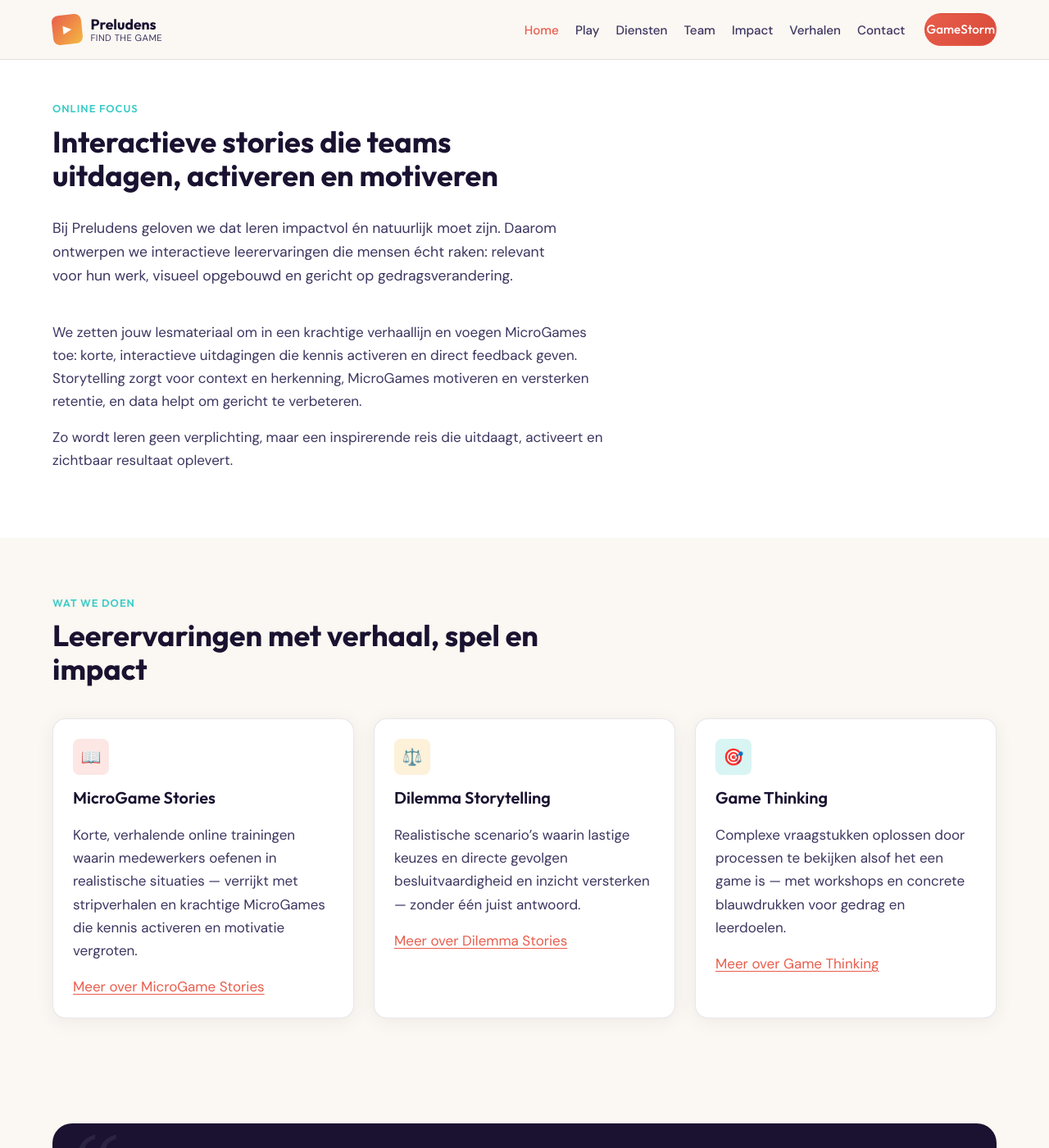
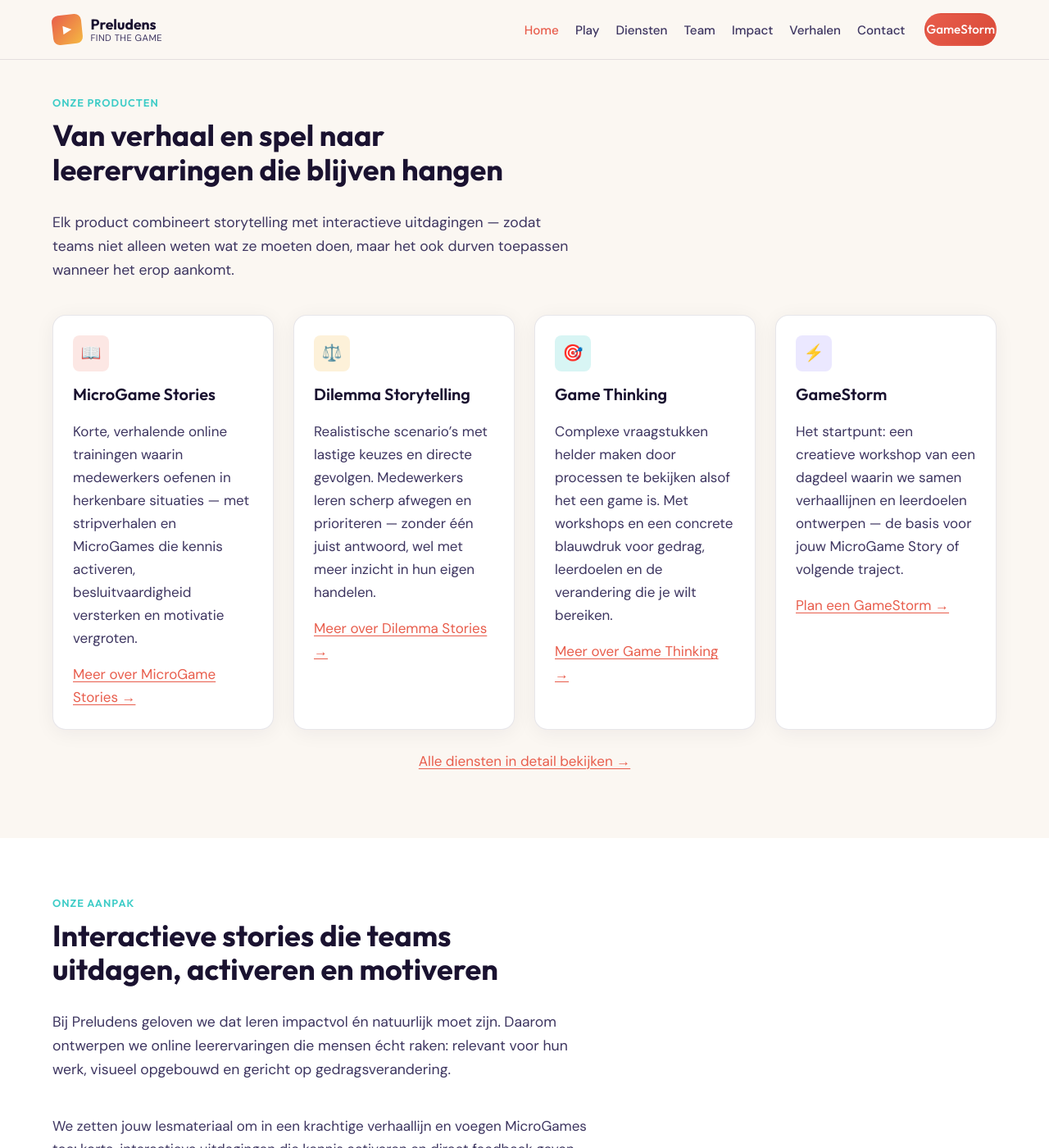
Before and after one commit to Preludens/preludens-website, a Jekyll site: the page built from index.md, in a window 1280 px wide and 1400 px high, scrolled down 744 px. Shown: the whole window at 82% size. Built offline with Jekyll 4.4.1, drawn with Linux system fonts in a browser that asks for light colours; some of the changed text lies outside the part shown.

Commit message:
Verfijn homepagetekst: producten centraal, geen bedrijfskritische info
- Hero afgestemd op live Preludens-boodschap (nieuwsgierigheid, herkenning, feedback)
- Productensectie direct onder hero met vier kaarten inclusief GameStorm
- Verwijdering van data-/meetgerichte formulering op de homepage
- Compactere Play-sectie en duidelijkere verkoop-CTA naar contact en verhalen

Co-authored-by: Jan-Willem Manenschijn <github@manenschijn.com>

```diff
--- a/index.md
+++ b/index.md
@@ -1,7 +1,7 @@
 ---
 layout: default
 title: Home
-description: Activeer je team en bereid ze voor op de toekomst met storytelling en MicroGames.
+description: Interactieve leerervaringen met verhaal en MicroGames — uitdagend, activerend en motiverend voor teams.
 body_class: page-home
 ---
 
@@ -11,15 +11,15 @@ body_class: page-home
       <p class="hero-eyebrow">Challenge · activate · motivate</p>
       <h1>Activeer je team en bereid ze voor op de toekomst.</h1>
       <p class="hero-lead">
-        Wij bereiden teams voor op de werkelijkheid van morgen door ze nu al ervaringen te bieden die ertoe doen.
-        Via storytelling en MicroGames zetten we medewerkers in realistische situaties waar ze moeten kiezen, handelen en leren.
+        Wij creëren leerervaringen die nieuwsgierigheid prikkelen en herkenning bieden, zodat kennis langer blijft hangen.
       </p>
       <p>
-        We dagen hen uit, activeren we hun denkkracht en motiveren we hen om sterker en zelfverzekerder te presteren wanneer het er écht op aankomt.
+        Met uitdagingen, keuzes en directe feedback voelen medewerkers zich betrokken, intrinsiek gemotiveerd en ervaren ze de impact op hun werk.
+        Via storytelling en MicroGames oefenen ze in realistische situaties waar ze moeten kiezen, handelen en leren.
       </p>
       <div class="hero-actions">
         <a class="btn btn-primary" href="{{ '/contact/' | relative_url }}">Start met een GameStorm</a>
-        <a class="btn btn-secondary" href="{{ '/diensten/' | relative_url }}">Onze diensten</a>
+        <a class="btn btn-secondary" href="#producten">Bekijk onze producten</a>
       </div>
     </div>
     <div class="hero-visual" aria-hidden="true">
@@ -33,59 +33,79 @@ body_class: page-home
   </div>
 </section>
 
-<section class="section section--alt" id="online-focus">
+<section class="section" id="producten">
   <div class="container">
     <div class="section-header">
-      <span class="section-label">Online focus</span>
-      <h2>Interactieve stories die teams uitdagen, activeren en motiveren</h2>
+      <span class="section-label">Onze producten</span>
+      <h2>Van verhaal en spel naar leerervaringen die blijven hangen</h2>
       <p>
-        Bij Preludens geloven we dat leren impactvol én natuurlijk moet zijn. Daarom ontwerpen we interactieve leerervaringen die mensen écht raken:
-        relevant voor hun werk, visueel opgebouwd en gericht op gedragsverandering.
+        Elk product combineert storytelling met interactieve uitdagingen — zodat teams niet alleen weten wat ze moeten doen,
+        maar het ook durven toepassen wanneer het erop aankomt.
       </p>
-    </div>
-    <div class="prose">
-      <p>
-        We zetten jouw lesmateriaal om in een krachtige verhaallijn en voegen MicroGames toe: korte, interactieve uitdagingen die kennis activeren en direct feedback geven.
-        Storytelling zorgt voor context en herkenning, MicroGames motiveren en versterken retentie, en data helpt om gericht te verbeteren.
-      </p>
-      <p>
-        Zo wordt leren geen verplichting, maar een inspirerende reis die uitdaagt, activeert en zichtbaar resultaat oplevert.
-      </p>
-    </div>
-  </div>
-</section>
-
-<section class="section" id="diensten-preview">
-  <div class="container">
-    <div class="section-header">
-      <span class="section-label">Wat we doen</span>
-      <h2>Leerervaringen met verhaal, spel en impact</h2>
     </div>
     <div class="card-grid">
       <article class="card card--coral">
         <span class="card-icon" aria-hidden="true">📖</span>
         <h3>MicroGame Stories</h3>
         <p>
-          Korte, verhalende online trainingen waarin medewerkers oefenen in realistische situaties — verrijkt met stripverhalen en krachtige MicroGames die kennis activeren en motivatie vergroten.
+          Korte, verhalende online trainingen waarin medewerkers oefenen in herkenbare situaties — met stripverhalen en MicroGames
+          die kennis activeren, besluitvaardigheid versterken en motivatie vergroten.
         </p>
-        <a href="{{ '/diensten/#microgame-stories' | relative_url }}">Meer over MicroGame Stories</a>
+        <a href="{{ '/diensten/#microgame-stories' | relative_url }}">Meer over MicroGame Stories →</a>
       </article>
       <article class="card card--gold">
         <span class="card-icon" aria-hidden="true">⚖️</span>
         <h3>Dilemma Storytelling</h3>
         <p>
-          Realistische scenario’s waarin lastige keuzes en directe gevolgen besluitvaardigheid en inzicht versterken — zonder één juist antwoord.
+          Realistische scenario’s met lastige keuzes en directe gevolgen. Medewerkers leren scherp afwegen en prioriteren —
+          zonder één juist antwoord, wel met meer inzicht in hun eigen handelen.
         </p>
-        <a href="{{ '/diensten/#dilemma-storytelling' | relative_url }}">Meer over Dilemma Stories</a>
+        <a href="{{ '/diensten/#dilemma-storytelling' | relative_url }}">Meer over Dilemma Stories →</a>
       </article>
       <article class="card card--mint">
         <span class="card-icon" aria-hidden="true">🎯</span>
         <h3>Game Thinking</h3>
         <p>
-          Complexe vraagstukken oplossen door processen te bekijken alsof het een game is — met workshops en concrete blauwdrukken voor gedrag en leerdoelen.
+          Complexe vraagstukken helder maken door processen te bekijken alsof het een game is. Met workshops en een concrete blauwdruk
+          voor gedrag, leerdoelen en de verandering die je wilt bereiken.
         </p>
-        <a href="{{ '/diensten/#game-thinking' | relative_url }}">Meer over Game Thinking</a>
+        <a href="{{ '/diensten/#game-thinking' | relative_url }}">Meer over Game Thinking →</a>
       </article>
+      <article class="card card--lilac">
+        <span class="card-icon" aria-hidden="true">⚡</span>
+        <h3>GameStorm</h3>
+        <p>
+          Het startpunt: een creatieve workshop van een dagdeel waarin we samen verhaallijnen en leerdoelen ontwerpen —
+          de basis voor jouw MicroGame Story of volgende traject.
+        </p>
+        <a href="{{ '/contact/' | relative_url }}">Plan een GameStorm →</a>
+      </article>
+    </div>
+    <p style="margin-top: var(--space-md); text-align: center;">
+      <a href="{{ '/diensten/' | relative_url }}">Alle diensten in detail bekijken →</a>
+    </p>
+  </div>
+</section>
+
+<section class="section section--alt" id="aanpak">
+  <div class="container">
+    <div class="section-header">
+      <span class="section-label">Onze aanpak</span>
+      <h2>Interactieve stories die teams uitdagen, activeren en motiveren</h2>
+      <p>
+        Bij Preludens geloven we dat leren impactvol én natuurlijk moet zijn. Daarom ontwerpen we online leerervaringen
+        die mensen écht raken: relevant voor hun werk, visueel opgebouwd en gericht op gedragsverandering.
+      </p>
+    </div>
+    <div class="prose">
+      <p>
+        We zetten jouw lesmateriaal om in een krachtige verhaallijn en voegen MicroGames toe: korte, interactieve uitdagingen
+        die kennis activeren en direct feedback geven. Storytelling zorgt voor context en herkenning; MicroGames houden de energie
+        erin en versterken wat blijft hangen.
+      </p>
+      <p>
+        Zo wordt leren geen verplichting, maar een inspirerende reis — met merkbare impact in het dagelijks werk van je team.
+      </p>
     </div>
   </div>
 </section>
@@ -99,42 +119,41 @@ body_class: page-home
   </figure>
 </aside>
 
-<section class="section section--alt">
-  <div class="container">
-    <div class="cta-band">
-      <h2>Neem morgen de eerste stap</h2>
-      <p>Start met een GameStorm: een creatieve workshop van een dagdeel waarin we samen jouw verhaal vormgeven.</p>
-      <a class="btn btn-primary" href="{{ '/contact/' | relative_url }}">Plan een GameStorm</a>
-    </div>
-    <div class="prose prose--wide">
-      <p>
-        Wil je jouw online leren omzetten in een verhaal dat mensen écht raakt? Met de structuur van de Hero's Journey ontwerpen we één of twee krachtige verhaallijnen en koppelen daar 4 tot 5 leerdoelen aan — de basis voor impactvolle MicroGames.
-      </p>
-      <p>
-        De uitkomst is een helder concept, een verhaallijn die inspireert en leerdoelen die perfect aansluiten. Zelfs als je niet doorgaat, is het een waardevolle sessie die richting geeft aan jouw e-learning.
-      </p>
-    </div>
-  </div>
-</section>
-
 <section class="section" id="play-preview">
   <div class="container">
     <div class="section-header">
-      <span class="section-label">What we do</span>
-      <h2>In de wereld van Play</h2>
+      <span class="section-label">Play</span>
+      <h2>Leren in de magische cirkel</h2>
       <p>
-        We bereiden teams voor op de toekomst door kennis en besluitvorming te laten ervaren nog vóór het een probleem wordt.
+        Spel creëert een veilige ruimte waarin fouten maken mag en nieuwsgierigheid wordt geactiveerd — precies wat nodig is
+        om teams voor te bereiden op keuzes die ertoe doen.
       </p>
     </div>
     <div class="prose">
       <p>
-        In <em>Homo Ludens</em> beschrijft Huizinga hoe spel een veilige, afgescheiden ruimte creëert — de magische cirkel — waarin fouten maken mag en nieuwsgierigheid wordt geactiveerd.
-        Dat is precies wat Preludens toepast: leerervaringen met duidelijke kaders waarin experimenteren en gedragsverandering mogelijk worden.
-      </p>
-      <p>
-        Storytelling biedt context en herkenning, MicroGames creëren heldere uitdagingen met directe feedback, en de combinatie van verhaal, actie en herhaling verankert kennis op een manier die aansluit bij hoe mensen écht leren.
+        In <em>Homo Ludens</em> beschrijft Huizinga hoe spel structuur, doelgerichtheid en duidelijke kaders biedt.
+        Dat is wat Preludens toepast: leerervaringen met heldere regels waarin experimenteren en gedragsverandering mogelijk worden.
       </p>
       <p><a href="{{ '/play/' | relative_url }}">Ontdek onze visie op Play →</a></p>
     </div>
   </div>
 </section>
+
+<section class="section section--alt">
+  <div class="container">
+    <div class="cta-band">
+      <h2>Klaar om te starten?</h2>
+      <p>
+        Begin met een GameStorm: in een dagdeel ontwerpen we samen één of twee verhaallijnen en koppelen daar 4 tot 5 leerdoelen aan —
+        de basis voor impactvolle MicroGames. Ook als je nog twijfelt over de vervolgstappen, geeft deze sessie richting aan jouw e-learning.
+      </p>
+      <a class="btn btn-primary" href="{{ '/contact/' | relative_url }}">Plan een GameStorm</a>
+    </div>
+    <div class="prose prose--wide" style="margin-top: var(--space-lg);">
+      <p>
+        Wil je referenties of voorbeelden bespreken? Bekijk <a href="{{ '/verhalen/' | relative_url }}">verhalen van opdrachtgevers</a>
+        of neem direct <a href="{{ '/contact/' | relative_url }}">contact</a> op — onze klanten krijgen altijd voorrang.
+      </p>
+    </div>
+  </div>
+</section>
```
